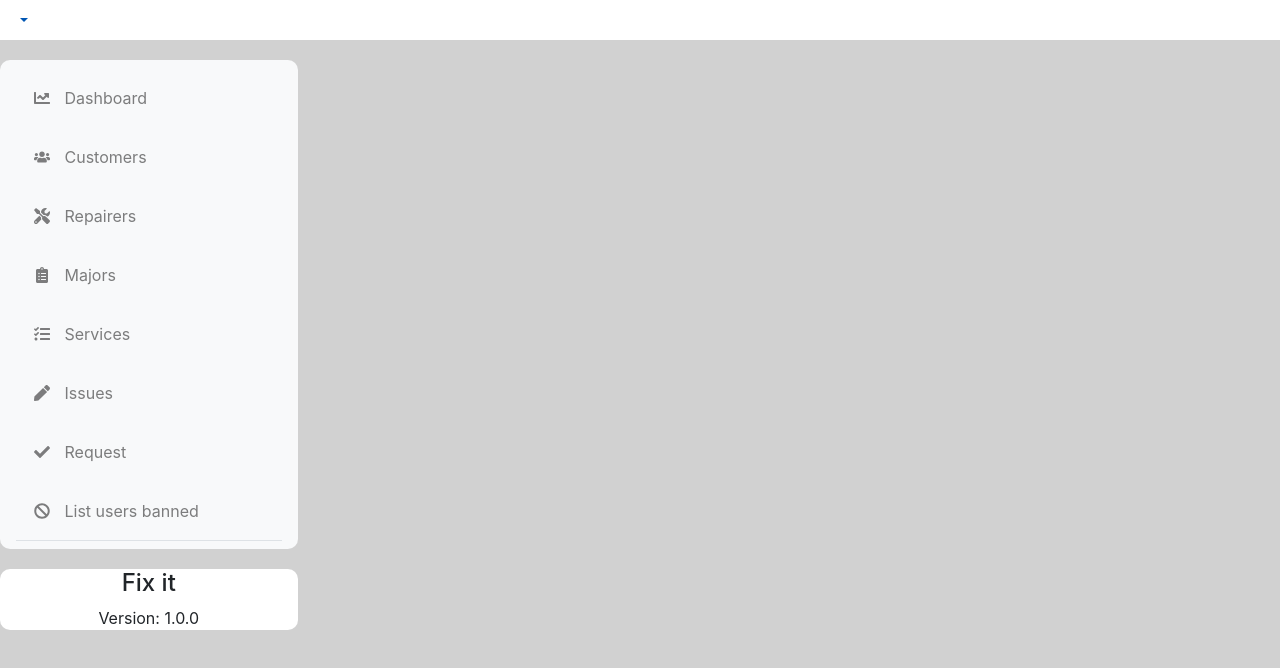
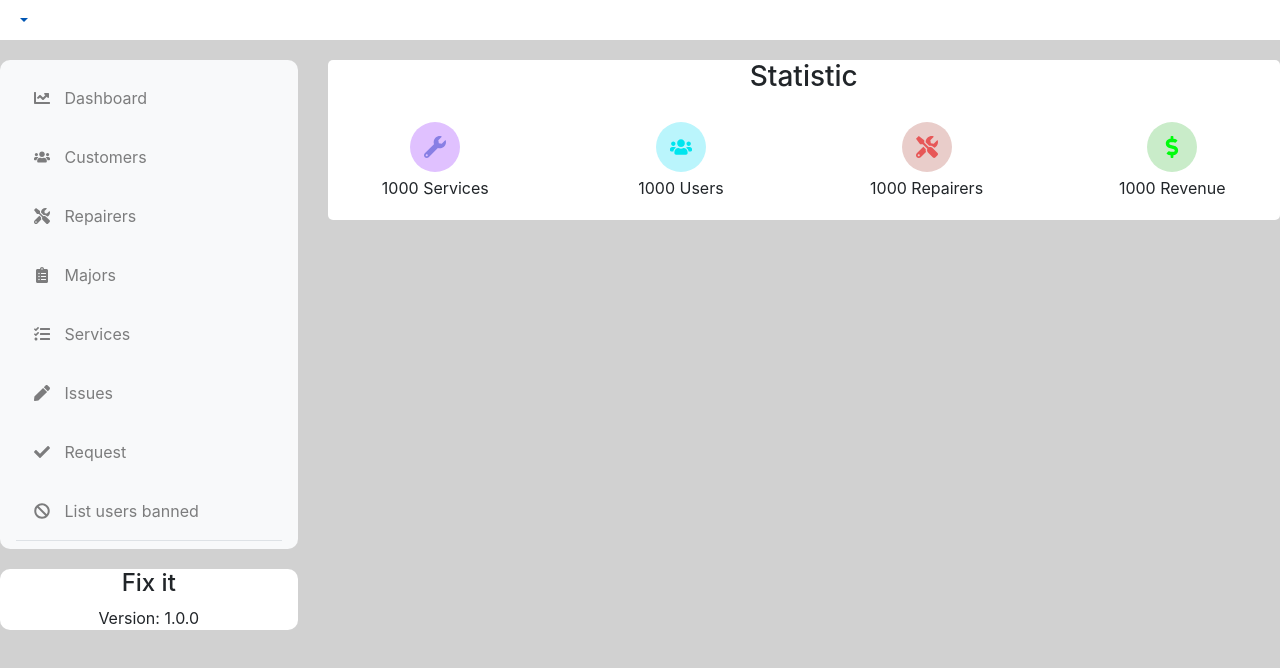
Before and after one commit to NguyenMinhDuc98/final-project-fpt, a React (Create React App) app: page / in a window 1280 px wide. Shown: the top 668 px of the page. Built offline with nearby package versions, Linux system fonts and the light colour scheme.

Commit message:
statistics

```diff
--- a/src/components/Header/header.scss
+++ b/src/components/Header/header.scss
@@ -2,5 +2,9 @@
     background-color: white;
     li {
         list-style-type: none;
+
+        .show{
+            min-width: 20rem;
+        }
     }
 }
--- /dev/null
+++ b/src/components/Home/components/statistic.jsx
@@ -0,0 +1,31 @@
+import { FontAwesomeIcon } from '@fortawesome/react-fontawesome';
+import { Col, Row } from 'reactstrap';
+import './statistic.scss';
+
+function Statistic() {
+    return (
+        <div className="statistic">
+            <h3>Statistic</h3>
+            <Row>
+                <Col>
+                    <FontAwesomeIcon icon='wrench' className='services ' />
+                    <div> 1000 Services </div>
+                </Col>
+                <Col>
+                    <FontAwesomeIcon icon='users' className='users ' />
+                    <div> 1000 Users </div>
+                </Col>
+                <Col>
+                    <FontAwesomeIcon icon='tools' className='repairers ' />
+                    <div> 1000 Repairers </div>
+                </Col>
+                <Col>
+                    <FontAwesomeIcon icon='dollar-sign' className='revenue ' />
+                    <div> 1000 Revenue </div>
+                </Col>
+            </Row>
+        </div>
+    )
+}
+
+export default Statistic;
--- /dev/null
+++ b/src/components/Home/components/statistic.scss
@@ -0,0 +1,45 @@
+.statistic {
+    background-color: white;
+    margin-top: 20px;
+    border-radius: 5px;
+    text-align: center;
+
+    // h3{
+    //     margin-top: 10px;
+    // }
+
+    svg {
+        height: 50px !important;
+        width: 50px !important;
+        padding: 14px;
+        border-radius: 50%;
+    }
+
+    .row {
+        text-align: center;
+
+        .col {
+            margin: 20px 0;
+        }
+    }
+
+    .services {
+        background-color: #e0c1ff;
+        color: #887fe4;
+    }
+
+    .users {
+        background-color: #baf5fc;
+        color: #00e5ee;
+    }
+
+    .repairers {
+        color: #e75757;
+        background-color: #e9cdca;
+    }
+
+    .revenue {
+        background-color: rgb(201, 236, 201);
+        color: rgb(0, 252, 13);
+    }
+}
--- a/src/components/Home/pages/homePage.jsx
+++ b/src/components/Home/pages/homePage.jsx
@@ -2,6 +2,7 @@ import { Col, Row } from "reactstrap";
 import Footer from "../../Footer";
 import Header from "../../Header";
 import LeftNavbar from "../components/left-navbar";
+import Statistics from "../components/statistic";
 import './homePage.scss';
 
 function HomePage() {
@@ -15,6 +16,7 @@ function HomePage() {
                     <Footer />
                 </Col>
                 <Col lg={9}>
+                    <Statistics />
                 </Col>
             </Row>
         </div>
```
